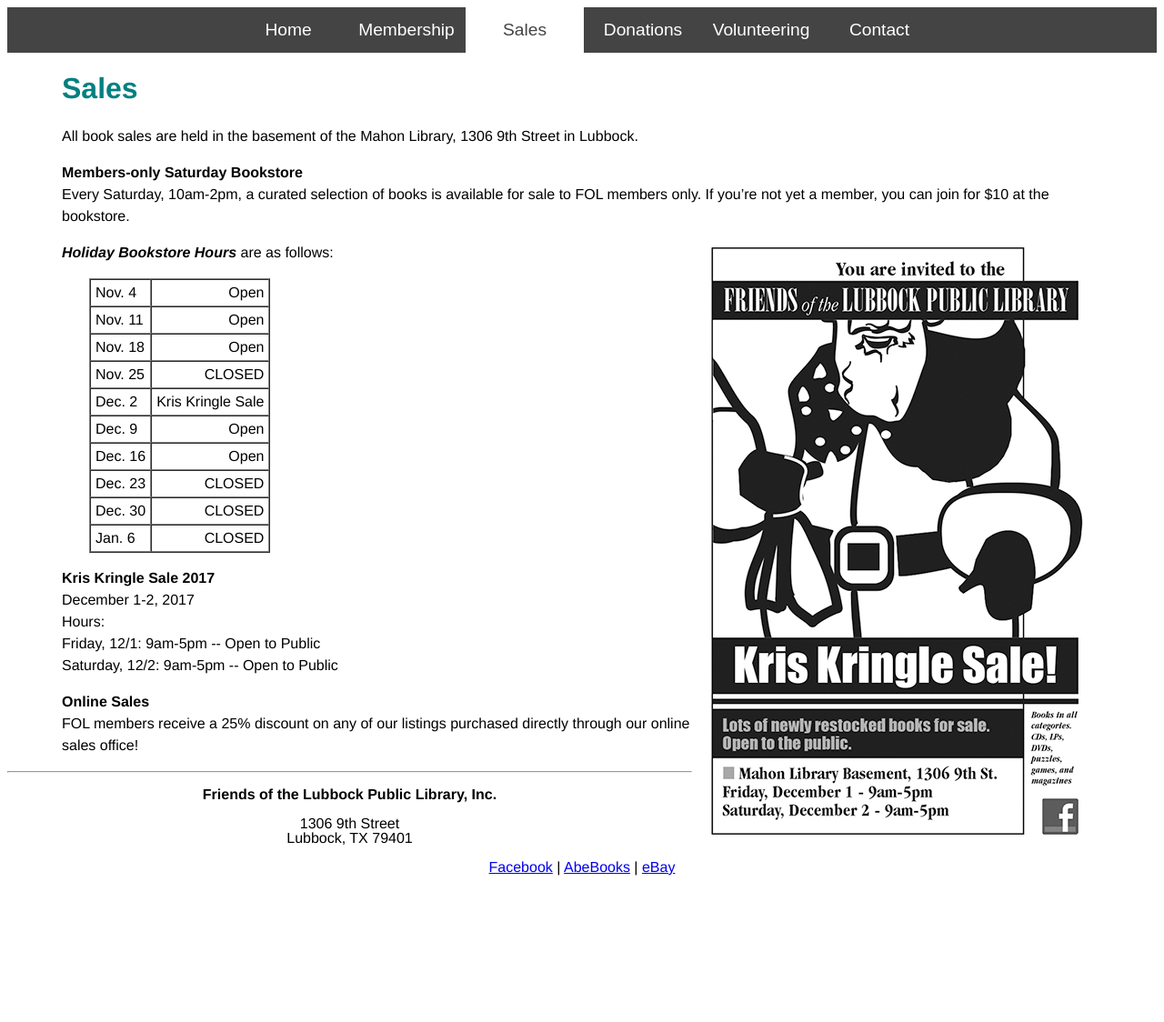
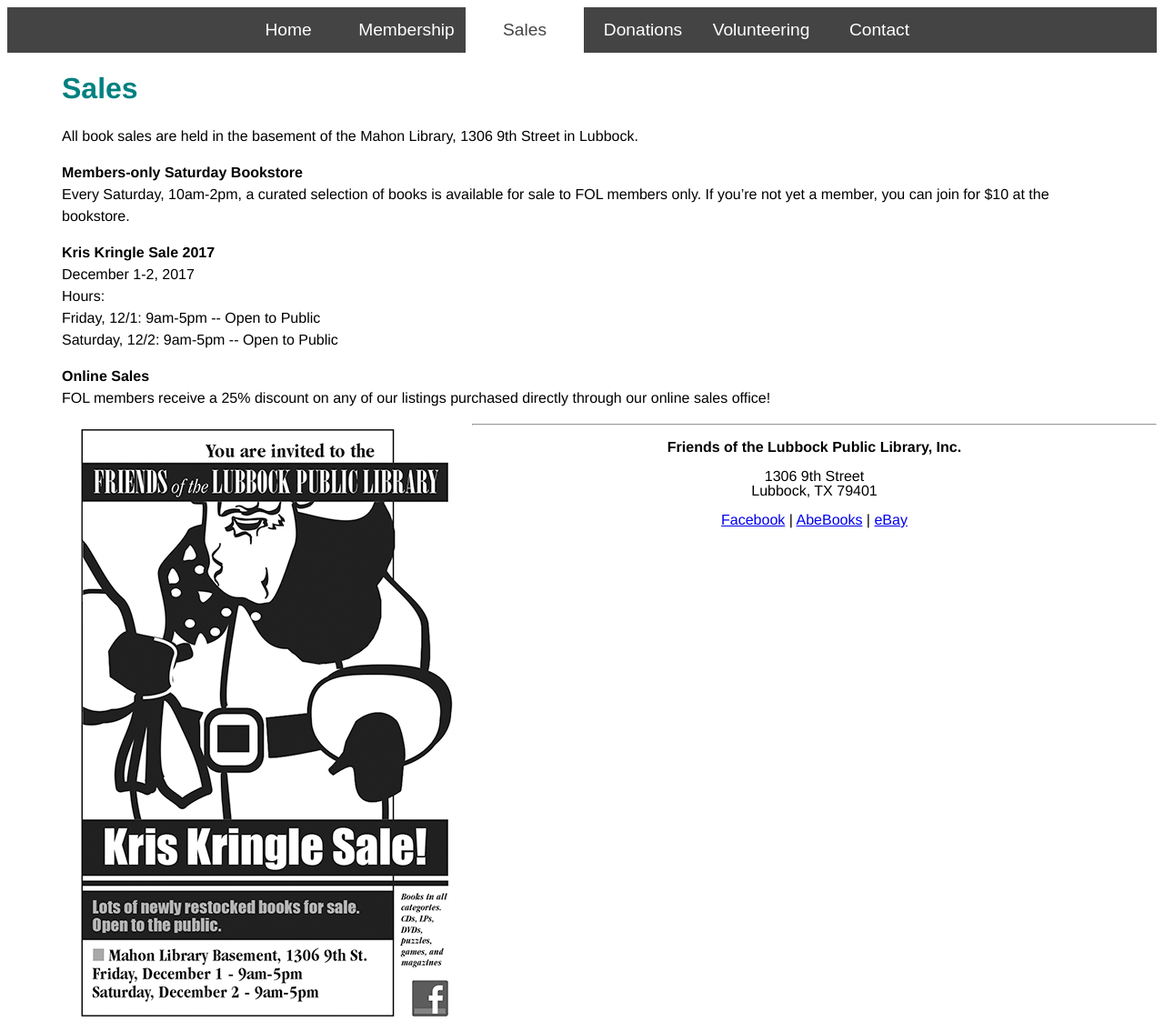
Before and after one commit to lubbockfol/lubbockfol.github.io, a Jekyll site: the page sales.html, which Jekyll copies as it is, in a window 1280 px wide. Shown: the whole page at 91% size. Built offline with Jekyll 4.4.1, drawn with Linux system fonts in a browser that asks for light colours; before the commit the page ends 978 px from its top, so only the background shows below that.

Commit message:
Add files via upload

```diff
--- a/sales.html
+++ b/sales.html
@@ -27,52 +27,6 @@
 
 <p><strong>Members-only Saturday Bookstore</strong><br />
 Every Saturday, 10am-2pm, a curated selection of books is available for sale to FOL members only. If you’re not yet a member, you can join for $10 at the bookstore.</p>
-<p><img src="pix/Kringle_Sale_sm.jpg" width="411" height="648" align="right" hspace="20" vspace="5" alt="Kris Kringle sale ad"/><strong><em>Holiday Bookstore Hours</em></strong> are as follows:</p>
-
-<div style="margin-left: 30px;">
-<table border="1" cellpadding="5" cellspacing="0">
-<tr valign="top">
-<td>Nov. 4</td>
-<td style="text-align: right;">Open</td>
-</tr>
-<tr valign="top">
-<td>Nov. 11</td>
-<td style="text-align: right;">Open</td>
-</tr>
-<tr valign="top">
-<td>Nov. 18</td>
-<td style="text-align: right;">Open</td>
-</tr>
-<tr valign="top">
-<td>Nov. 25</td>
-<td style="text-align: right;">CLOSED</td>
-</tr>
-<tr valign="top">
-<td>Dec. 2</td>
-<td style="text-align: right;">Kris Kringle Sale</td>
-</tr>
-<tr valign="top">
-<td>Dec. 9</td>
-<td style="text-align: right;">Open</td>
-</tr>
-<tr valign="top">
-<td>Dec. 16</td>
-<td style="text-align: right;">Open</td>
-</tr>
-<tr valign="top">
-<td>Dec. 23</td>
-<td style="text-align: right;">CLOSED</td>
-</tr>
-<tr valign="top">
-<td>Dec. 30</td>
-<td style="text-align: right;">CLOSED</td>
-</tr>
-<tr valign="top">
-<td>Jan. 6</td>
-<td style="text-align: right;">CLOSED</td>
-</tr>
-</table>
-</div>
 
 <p><strong>Kris Kringle Sale 2017</strong><br>
 December 1-2, 2017<br />
@@ -83,6 +37,7 @@
 <p><strong>Online Sales</strong><br>
 FOL members receive a 25% discount on any of our listings purchased directly through our online sales office!</p>
 
+<p align="center"><img src="pix/Kringle_Sale_sm.jpg" width="411" height="648" align="left" hspace="20" vspace="5" alt="Kris Kringle sale ad"/></p>
 <!--<hr />
 
 <div align="center">
```
